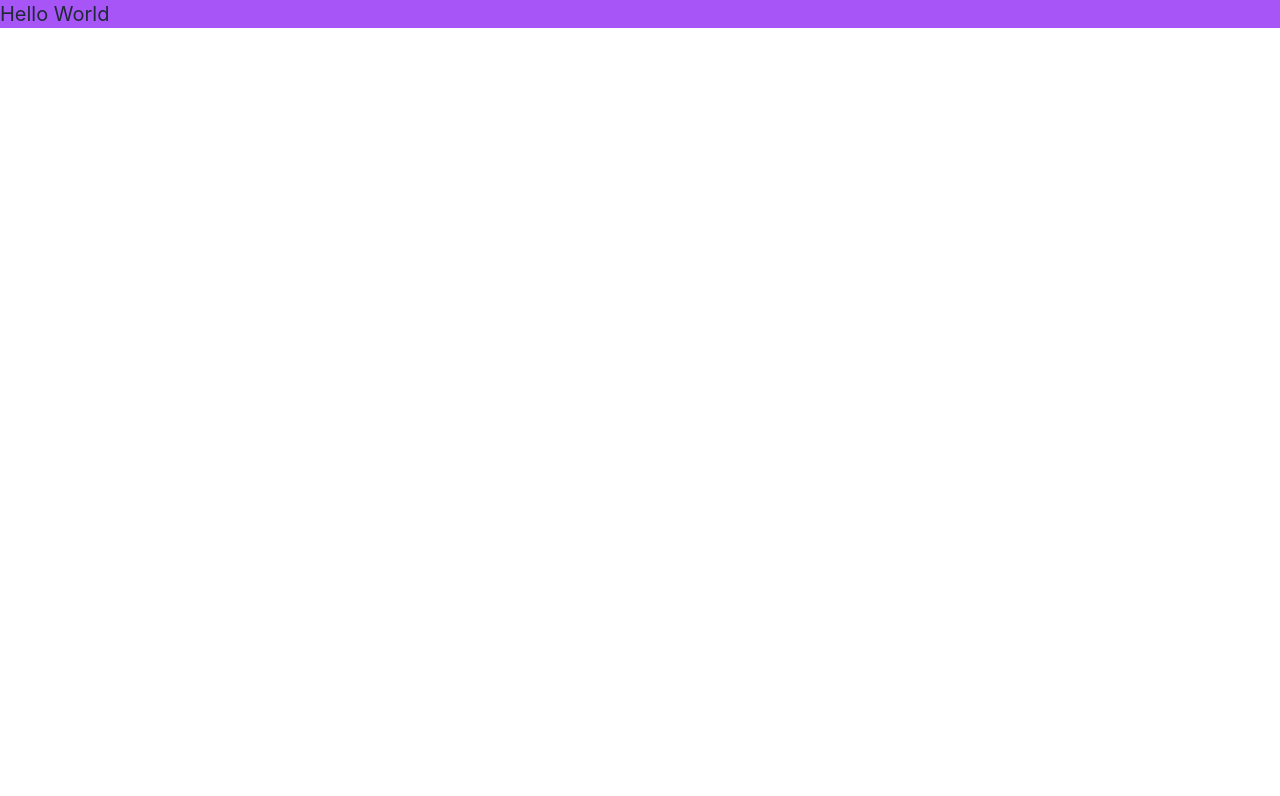
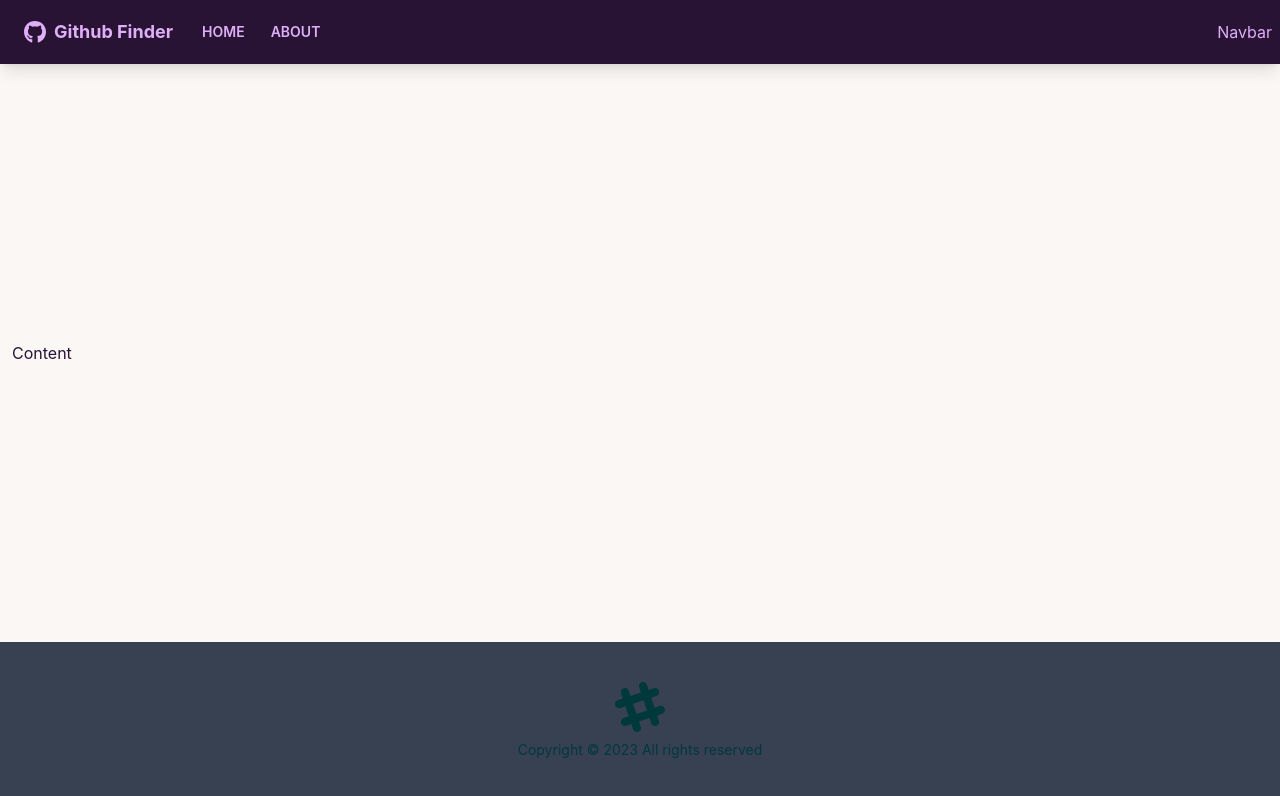
Before and after one commit to dthrottle/github-finder, a React (Create React App) app: page / in a window 1280 px wide. Shown: the top 796 px of the page. Built offline with nearby package versions, Linux system fonts and the light colour scheme.

Commit message:
add navbar and footer

```diff
--- a/package.json
+++ b/package.json
@@ -9,6 +9,8 @@
     "daisyui": "^2.51.6",
     "react": "^18.2.0",
     "react-dom": "^18.2.0",
+    "react-icons": "^4.8.0",
+    "react-router-dom": "^6.11.2",
     "react-scripts": "5.0.1",
     "web-vitals": "^2.1.4"
   },
--- a/public/index.html
+++ b/public/index.html
@@ -1,5 +1,5 @@
 <!DOCTYPE html>
-<html lang="en">
+<html lang="en" data-theme="cupcake">
   <head>
     <meta charset="utf-8" />
     <link rel="icon" href="%PUBLIC_URL%/favicon.ico" />
@@ -24,7 +24,7 @@
       work correctly both with client-side routing and a non-root public URL.
       Learn how to configure a non-root public URL by running `npm run build`.
     -->
-    <title>React App</title>
+    <title>Github Finder</title>
   </head>
   <body>
     <noscript>You need to enable JavaScript to run this app.</noscript>
--- a/src/App.js
+++ b/src/App.js
@@ -1,11 +1,22 @@
 import logo from './logo.svg';
 import './App.css';
 
+import {BrowserRouter as Router, Route} from 'react-router-dom'
+import Navbar from './components/layout/Navbar'
+import Footer from './components/layout/Footer';
+
 function App() {
   return (
-    <div className="bg-purple-500">
-      <h1 className='text-xl'>Hello World</h1>
-    </div>
+    <Router>
+      <div className='flex flex-col justify-between h-screen'>
+        <Navbar />
+
+        <main className='container mx-auto px-3 pb-12'>
+          Content
+        </main>
+        <Footer />
+      </div>
+    </Router>
   );
 }
 
--- /dev/null
+++ b/src/components/layout/Footer.jsx
@@ -0,0 +1,28 @@
+import React from 'react'
+
+function Footer() {
+
+    const footerYear = new Date().getFullYear()
+
+  return (
+    <footer className='footer p-10 bg-gray-700 text-primary-content footer-center'>
+        <div>
+        <svg
+          width='50'
+          height='50'
+          viewBox='0 0 24 24'
+          xmlns='http://www.w3.org/2000/svg'
+          fillRule='evenodd'
+          clipRule='evenodd'
+          className='inline-block fill-current'
+        >
+          <path d='M22.672 15.226l-2.432.811.841 2.515c.33 1.019-.209 2.127-1.23 2.456-1.15.325-2.148-.321-2.463-1.226l-.84-2.518-5.013 1.677.84 2.517c.391 1.203-.434 2.542-1.831 2.542-.88 0-1.601-.564-1.86-1.314l-.842-2.516-2.431.809c-1.135.328-2.145-.317-2.463-1.229-.329-1.018.211-2.127 1.231-2.456l2.432-.809-1.621-4.823-2.432.808c-1.355.384-2.558-.59-2.558-1.839 0-.817.509-1.582 1.327-1.846l2.433-.809-.842-2.515c-.33-1.02.211-2.129 1.232-2.458 1.02-.329 2.13.209 2.461 1.229l.842 2.515 5.011-1.677-.839-2.517c-.403-1.238.484-2.553 1.843-2.553.819 0 1.585.509 1.85 1.326l.841 2.517 2.431-.81c1.02-.33 2.131.211 2.461 1.229.332 1.018-.21 2.126-1.23 2.456l-2.433.809 1.622 4.823 2.433-.809c1.242-.401 2.557.484 2.557 1.838 0 .819-.51 1.583-1.328 1.847m-8.992-6.428l-5.01 1.675 1.619 4.828 5.011-1.674-1.62-4.829z'></path>
+        </svg>
+        <p>Copyright &copy; {footerYear} All rights reserved</p>
+
+        </div>
+    </footer>
+  )
+}
+
+export default Footer
--- /dev/null
+++ b/src/components/layout/Navbar.jsx
@@ -0,0 +1,37 @@
+import {FaGithub} from 'react-icons/fa'
+import { Link } from 'react-router-dom'
+import PropTypes from 'prop-types'
+
+function Navbar({title}) {
+  return (
+    <nav className='navbar mb-12 shadow-lg bg-neutral text-neutral-content'>
+      <div className='container mx-auto' >
+        <div className='flex-none px-2 mx-2'>
+          <FaGithub className='inline pr-2 text-3xl'/>
+          <Link to='/' className='text-lg font-bold align-middle'>{title}</Link>
+        </div>
+        <div classname='flex-1 px-2 mx-2'>
+          <div className='flex justify'>
+            <Link to='/' className='btn btn-ghost btn-sm rounded-btn'>Home</Link>
+          </div>
+        </div>
+        <div classname='flex-1 px-2 mx-2'>
+          <div className='flex justify'>
+            <Link to='/about' className='btn btn-ghost btn-sm rounded-btn'>About</Link>
+          </div>
+        </div>
+      </div>
+      Navbar
+    </nav>
+  )
+}
+
+Navbar.defaultProps = {
+  title: 'Github Finder'
+}
+
+Navbar.propTypes = {
+  title: PropTypes.string,
+}
+
+export default Navbar
```
Also changed, not shown: 1 other file (tests, documents, lock files or other folders).
